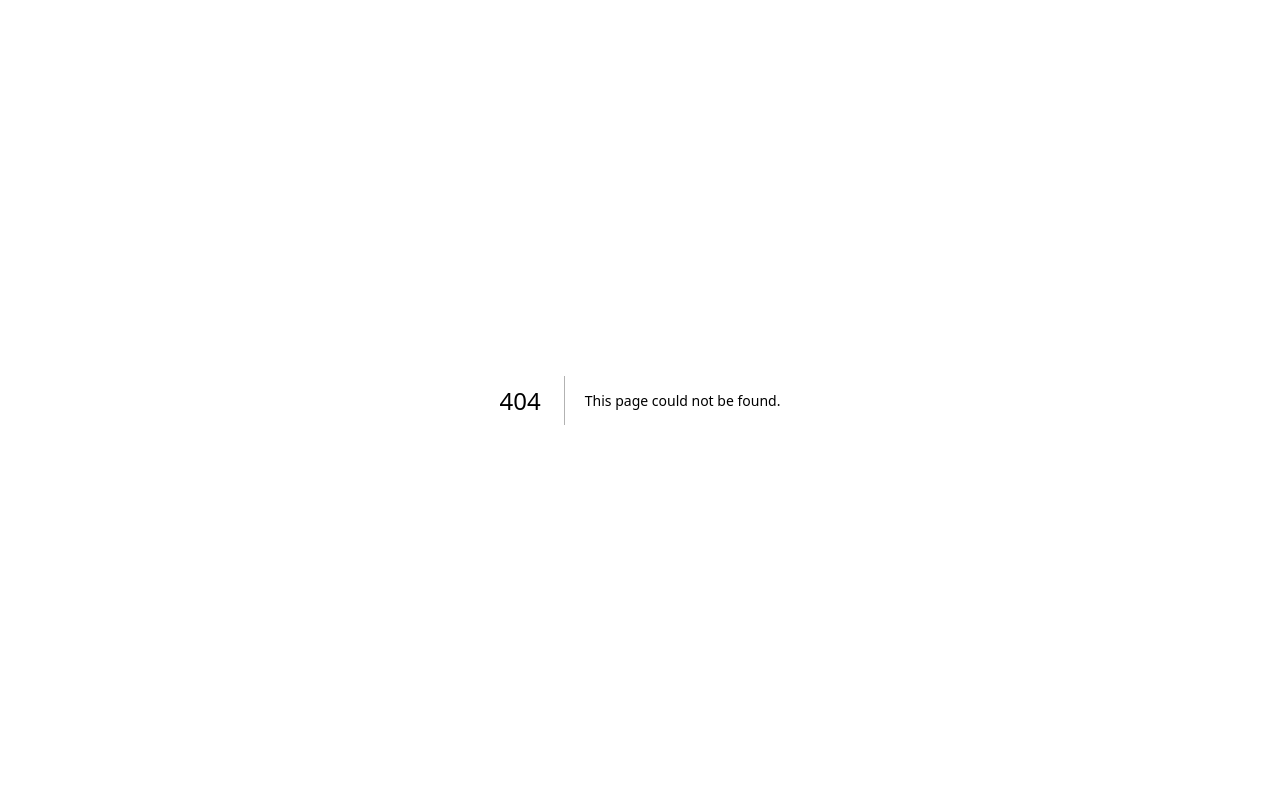
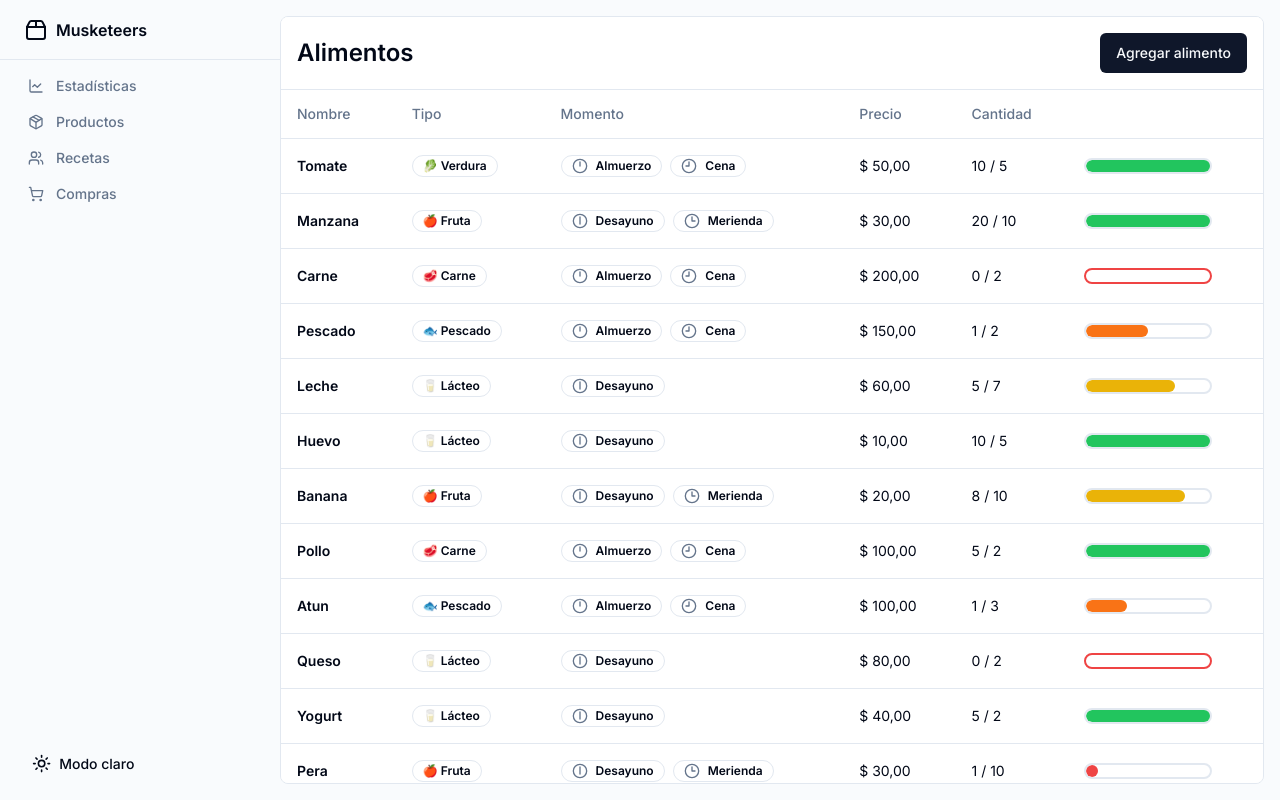
Before and after one commit to brunopistarino/ucse-prog2-Musketeers-Duelli-Pierini-Pistarino, a Next.js app in the folder web/: page /alimentos in a window 1280 px wide. Before the commit this address had no page. Built offline with nearby package versions, Linux system fonts and the light colour scheme.

Commit message:
Rediseño

```diff
--- /dev/null
+++ b/web/app/(dashboard)/alimentos/data-table.tsx
@@ -0,0 +1,82 @@
+"use client";
+
+import {
+  ColumnDef,
+  flexRender,
+  getCoreRowModel,
+  useReactTable,
+} from "@tanstack/react-table";
+
+import {
+  Table,
+  TableBody,
+  TableCell,
+  TableHead,
+  TableHeader,
+  TableRow,
+} from "@/components/ui/table";
+import FormSheet from "./form-sheet";
+import { Product } from "./columns";
+
+interface DataTableProps<TData, TValue> {
+  columns: ColumnDef<TData, TValue>[];
+  data: TData[];
+}
+
+export function DataTable<TData, TValue>({
+  columns,
+  data,
+}: DataTableProps<TData, TValue>) {
+  const table = useReactTable({
+    data,
+    columns,
+    getCoreRowModel: getCoreRowModel(),
+  });
+
+  return (
+    <Table>
+      <TableHeader>
+        {table.getHeaderGroups().map((headerGroup) => (
+          <TableRow key={headerGroup.id}>
+            {headerGroup.headers.map((header) => {
+              return (
+                <TableHead key={header.id}>
+                  {header.isPlaceholder
+                    ? null
+                    : flexRender(
+                        header.column.columnDef.header,
+                        header.getContext()
+                      )}
+                </TableHead>
+              );
+            })}
+          </TableRow>
+        ))}
+      </TableHeader>
+      <TableBody>
+        {table.getRowModel().rows?.length ? (
+          table.getRowModel().rows.map((row) => (
+            <FormSheet key={row.id} product={row.original as Product}>
+              <TableRow
+                className="cursor-pointer"
+                data-state={row.getIsSelected() && "selected"}
+              >
+                {row.getVisibleCells().map((cell) => (
+                  <TableCell key={cell.id}>
+                    {flexRender(cell.column.columnDef.cell, cell.getContext())}
+                  </TableCell>
+                ))}
+              </TableRow>
+            </FormSheet>
+          ))
+        ) : (
+          <TableRow>
+            <TableCell colSpan={columns.length} className="h-24 text-center">
+              No results.
+            </TableCell>
+          </TableRow>
+        )}
+      </TableBody>
+    </Table>
+  );
+}
--- a/web/app/(dashboard)/productos/page.tsx
+++ b/web/app/(dashboard)/alimentos/page.tsx
@@ -8,16 +8,16 @@ export default async function ProductsPage() {
   const data = await getProducts();
 
   return (
-    <main className="flex flex-1 flex-col gap-4 p-4 lg:gap-6 lg:p-6">
-      <div className="flex items-center">
-        <h1 className="text-lg font-semibold md:text-2xl">Productos</h1>
+    <div>
+      <div className="flex items-center p-4 justify-between border-b sticky top-0 bg-card z-50">
+        <h1 className="text-lg font-semibold md:text-2xl">Alimentos</h1>
         <FormSheet>
-          <Button variant="outline">Agregar Producto</Button>
+          <Button>Agregar alimento</Button>
         </FormSheet>
       </div>
       {/* <EmptyState /> */}
       <DataTable columns={columns} data={data} />
-    </main>
+    </div>
   );
 }
 
--- a/web/app/(dashboard)/estadisticas/page.tsx
+++ b/web/app/(dashboard)/estadisticas/page.tsx
@@ -6,7 +6,7 @@ import SpentChart from "./spent-chart";
 
 export default function ChartsPage() {
   return (
-    <main className="flex flex-1 flex-col gap-4 p-4 lg:gap-6 lg:p-6">
+    <div className="flex flex-col gap-4 p-4 lg:gap-6 lg:p-6">
       <div className="flex items-center">
         <h1 className="text-lg font-semibold md:text-2xl">Estadísticas</h1>
       </div>
@@ -16,6 +16,6 @@ export default function ChartsPage() {
       </div>
       <SpentChart />
       <ProductTypeChart />
-    </main>
+    </div>
   );
 }
--- a/web/app/(dashboard)/layout.tsx
+++ b/web/app/(dashboard)/layout.tsx
@@ -43,7 +43,7 @@ export default function RootLayout({
 }>) {
   return (
     <div className="grid min-h-screen w-full md:grid-cols-[220px_1fr] lg:grid-cols-[280px_1fr] bg-muted/40">
-      <div className="hidden border-r md:block">
+      <div className="hidden md:block">
         <div className="flex h-full max-h-screen flex-col gap-2">
           <div className="flex h-14 items-center border-b px-4 lg:h-[60px] lg:px-6">
             <Link href="/" className="flex items-center gap-2 font-semibold">
@@ -85,7 +85,7 @@ export default function RootLayout({
           </div>
         </div>
       </div>
-      <div className="flex flex-col">
+      <div className="flex flex-col py-4 pr-4 h-[100dvh]">
         {/* <header className="flex h-14 items-center gap-4 border-b bg-muted/40 px-4 lg:h-[60px] lg:px-6">
           <Sheet>
             <SheetTrigger asChild>
@@ -196,7 +196,9 @@ export default function RootLayout({
         {/* <Suspense
           fallback={<div className="animate-pulse bg-slate-200 h-full" />}
         > */}
-        {children}
+        <main className="flex flex-1 flex-col overflow-y-auto bg-card rounded-lg border">
+          {children}
+        </main>
         {/* </Suspense> */}
       </div>
     </div>
--- a/web/app/(dashboard)/productos/data-table.tsx
+++ /dev/null
@@ -1,87 +0,0 @@
-"use client";
-
-import {
-  ColumnDef,
-  flexRender,
-  getCoreRowModel,
-  useReactTable,
-} from "@tanstack/react-table";
-
-import {
-  Table,
-  TableBody,
-  TableCell,
-  TableHead,
-  TableHeader,
-  TableRow,
-} from "@/components/ui/table";
-import FormSheet from "./form-sheet";
-import { Product } from "./columns";
-
-interface DataTableProps<TData, TValue> {
-  columns: ColumnDef<TData, TValue>[];
-  data: TData[];
-}
-
-export function DataTable<TData, TValue>({
-  columns,
-  data,
-}: DataTableProps<TData, TValue>) {
-  const table = useReactTable({
-    data,
-    columns,
-    getCoreRowModel: getCoreRowModel(),
-  });
-
-  return (
-    <div className="rounded-md border">
-      <Table>
-        <TableHeader>
-          {table.getHeaderGroups().map((headerGroup) => (
-            <TableRow key={headerGroup.id}>
-              {headerGroup.headers.map((header) => {
-                return (
-                  <TableHead key={header.id}>
-                    {header.isPlaceholder
-                      ? null
-                      : flexRender(
-                          header.column.columnDef.header,
-                          header.getContext()
-                        )}
-                  </TableHead>
-                );
-              })}
-            </TableRow>
-          ))}
-        </TableHeader>
-        <TableBody>
-          {table.getRowModel().rows?.length ? (
-            table.getRowModel().rows.map((row) => (
-              <FormSheet key={row.id} product={row.original as Product}>
-                <TableRow
-                  className="cursor-pointer"
-                  data-state={row.getIsSelected() && "selected"}
-                >
-                  {row.getVisibleCells().map((cell) => (
-                    <TableCell key={cell.id}>
-                      {flexRender(
-                        cell.column.columnDef.cell,
-                        cell.getContext()
-                      )}
-                    </TableCell>
-                  ))}
-                </TableRow>
-              </FormSheet>
-            ))
-          ) : (
-            <TableRow>
-              <TableCell colSpan={columns.length} className="h-24 text-center">
-                No results.
-              </TableCell>
-            </TableRow>
-          )}
-        </TableBody>
-      </Table>
-    </div>
-  );
-}
--- a/web/app/(dashboard)/recetas/page.tsx
+++ b/web/app/(dashboard)/recetas/page.tsx
@@ -6,11 +6,11 @@ export default async function Page() {
   const data = await getRecipes();
 
   return (
-    <main className="flex flex-1 flex-col gap-4 p-4 lg:gap-6 lg:p-6">
+    <div className="flex flex-col gap-4 p-4 lg:gap-6 lg:p-6">
       <div className="flex items-center">
         <h1 className="text-lg font-semibold md:text-2xl">Recetas</h1>
       </div>
       <MasonryRecipes recipes={data} />
-    </main>
+    </div>
   );
 }
--- a/web/lib/actions.ts
+++ b/web/lib/actions.ts
@@ -1,4 +1,4 @@
-import { Product } from "@/app/(dashboard)/productos/columns";
+import { Product } from "@/app/(dashboard)/alimentos/columns";
 
 const productos: Product[] = [
   {
```
Also changed, not shown: web/app/(dashboard)/alimentos/columns.tsx (renamed from web/app/(dashboard)/productos/columns.tsx), web/app/(dashboard)/alimentos/form-sheet.tsx (renamed from web/app/(dashboard)/productos/form-sheet.tsx).
